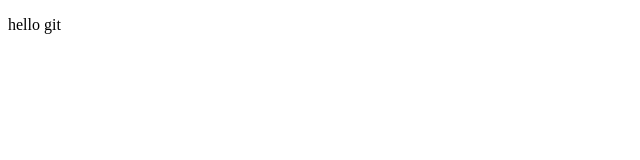
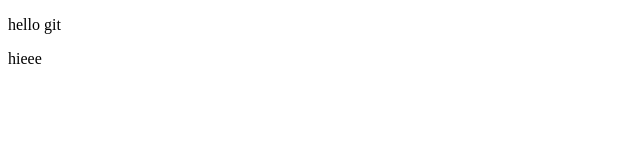
Before and after one commit to NikitaNipane/demo, a plain HTML site: page index.html in a window 1280 px wide. Shown: the full height of the page, 0-640 px from the left. Drawn offline with Linux system fonts and the light colour scheme.

Commit message:
added hieee

```diff
--- a/index.html
+++ b/index.html
@@ -7,6 +7,7 @@
 </head>
 <body>
     <p> hello git</p>
+    <p>hieee</p>
 
 </body>
 </html>
```
